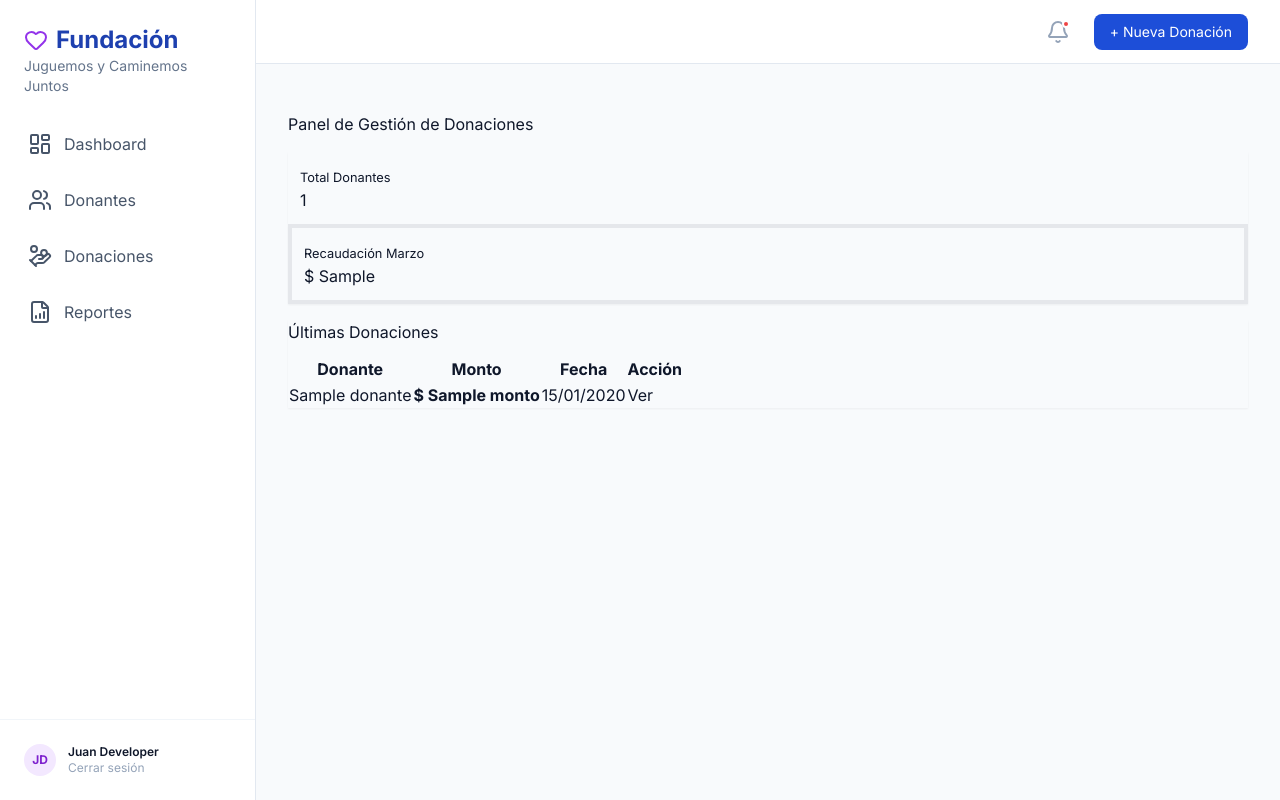
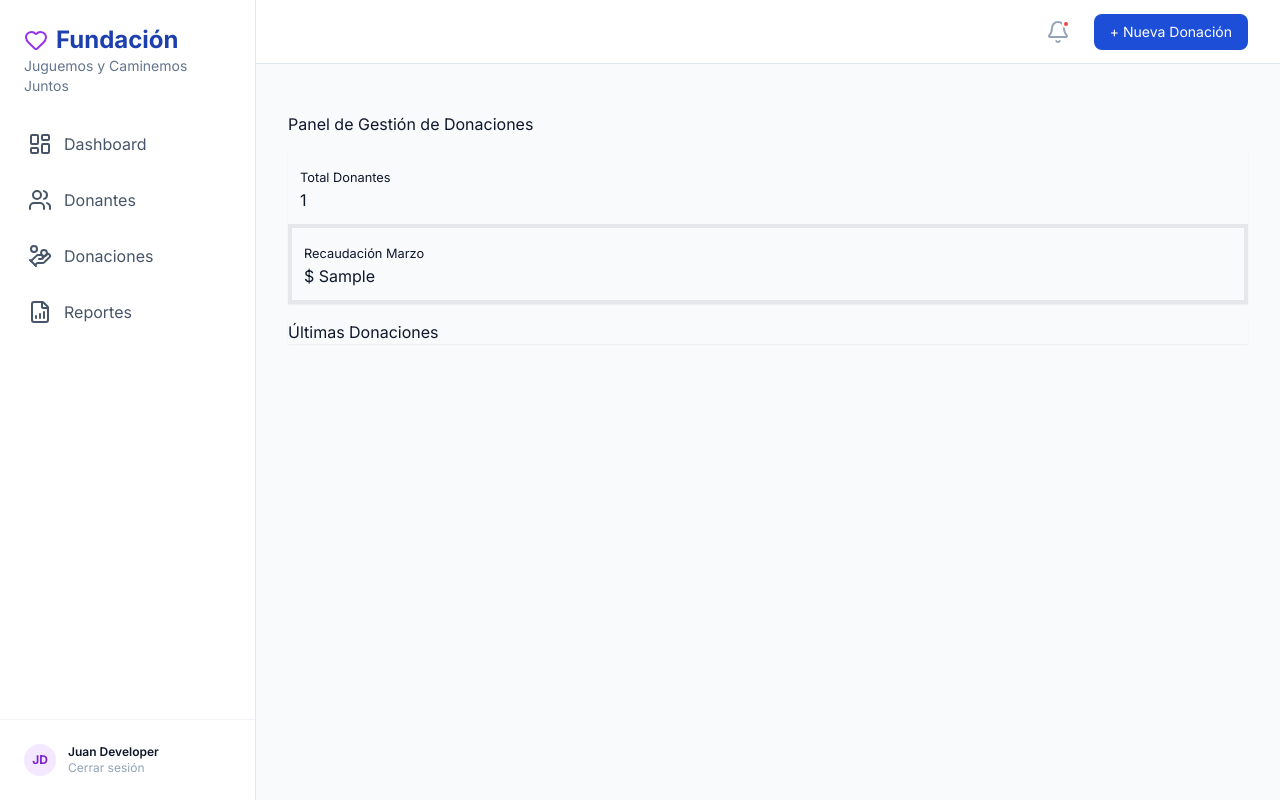
Before and after one commit to LucianoCingolani/fundacion, a Django app: template fundacion_app/templates/home.html in a window 1280 px wide. Run offline with Django 5.2, Linux system fonts and the light colour scheme; the template is opened without the code that fills it: most values are stand-ins (such as "Sample title", 1, 10 or a date in 2020); some libraries are stand-ins or nearby versions.

Commit message:
segundo commit

```diff
--- a/fundacion_app/templates/home.html
+++ b/fundacion_app/templates/home.html
@@ -22,26 +22,6 @@
     <div class="card border-0 shadow-sm">
         <div class="card-body">
             <h5 class="card-title mb-3">Últimas Donaciones</h5>
-            <table class="table align-middle">
-                <thead class="table-light">
-                    <tr>
-                        <th>Donante</th>
-                        <th>Monto</th>
-                        <th>Fecha</th>
-                        <th>Acción</th>
-                    </tr>
-                </thead>
-                <tbody>
-                    {% for donacion in ultimas_donaciones %}
-                    <tr>
-                        <td>{{ donacion.donante.nombre }}</td>
-                        <td><strong>$ {{ donacion.monto }}</strong></td>
-                        <td>{{ donacion.fecha|date:"d/m/Y" }}</td>
-                        <td><a href="#" class="btn btn-sm btn-outline-secondary">Ver</a></td>
-                    </tr>
-                    {% endfor %}
-                </tbody>
-            </table>
         </div>
     </div>
 </div>
```
